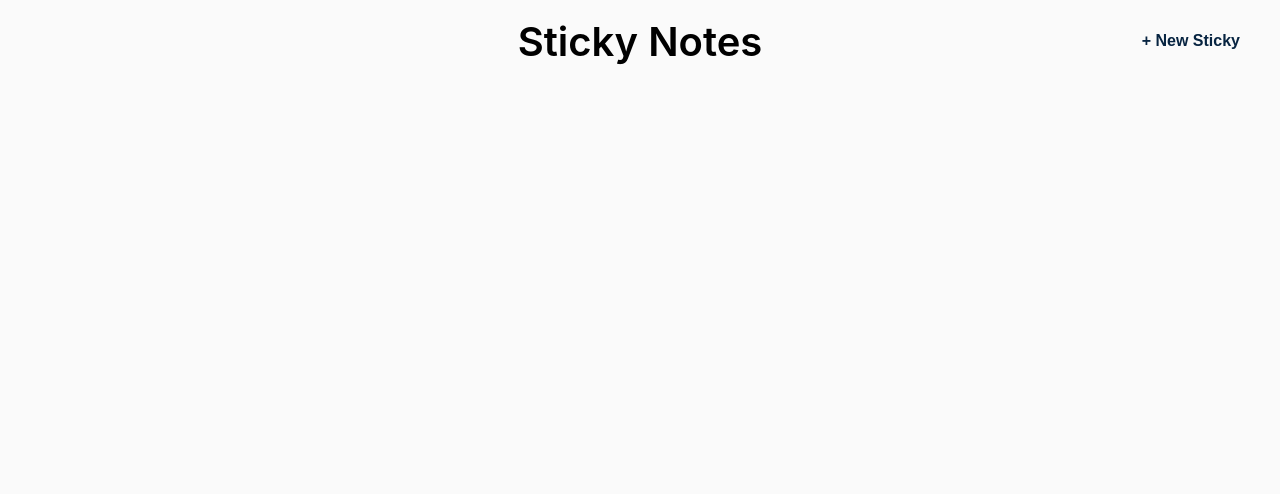
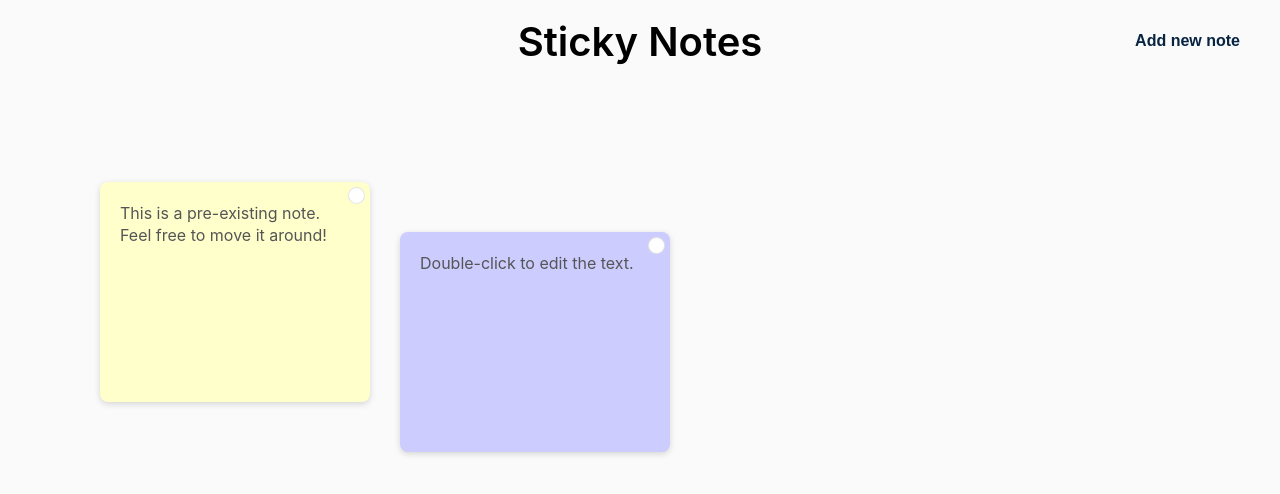
Before and after one commit to RBCHK/sticky-notes, a React (Vite) app: page / in a window 1280 px wide. Shown: the top 494 px of the page. Built offline with nearby package versions, Linux system fonts and the light colour scheme.

Commit message:
feat(notes): Implement note asynchronous saving via mock API and localStorage persistence

```diff
--- a/src/App.tsx
+++ b/src/App.tsx
@@ -1,9 +1,10 @@
-import { useState, useRef, useCallback } from 'react';
-import useLocalStorageState from './hooks/useLocalStorageState';
+import { useState, useRef, useCallback, useEffect, useMemo } from 'react';
 import StickyNote from './components/StickyNote/StickyNote';
 import { TrashZone } from './components/TrashZone/TrashZone';
 import type { Note } from './types/note';
 import { NOTE_COLORS } from './types/note';
+import * as api from './services/api';
+import { debounce } from './utils/debounce';
 
 import './App.css';
 
@@ -13,52 +14,141 @@ const DEFAULT_NOTE_COLOR = NOTE_COLORS[0];
 const DEFAULT_NOTE_TEXT = '';
 
 function App() {
-  const [notes, setNotes] = useLocalStorageState<Note[]>('notes', []);
+  const [notes, setNotes] = useState<Note[]>([]);
+  const [isLoading, setIsLoading] = useState(true);
+  const [error, setError] = useState<string | null>(null);
+
   const notesAreaRef = useRef<HTMLElement>(null);
   const trashZoneRef = useRef<HTMLDivElement>(null);
   const [draggingNoteId, setDraggingNoteId] = useState<string | null>(null);
   const [isOverTrash, setIsOverTrash] = useState(false);
 
-  function handleAddNote() {
+  useEffect(() => {
+    const fetchNotes = async () => {
+      try {
+        setError(null);
+        setIsLoading(true);
+        const fetchedNotes = await api.getNotes();
+        setNotes(fetchedNotes);
+      } catch (err) {
+        setError('Failed to fetch notes. Please try refreshing the page.');
+        console.error(err);
+      } finally {
+        setIsLoading(false);
+      }
+    };
+    fetchNotes();
+  }, []);
+
+  const handleUpdateNote = useCallback(
+    async (noteId: string, updatedFields: Partial<Omit<Note, 'id'>>) => {
+      const originalNotes = [...notes];
+      const updatedNote = notes.find((n) => n.id === noteId);
+      if (!updatedNote) return;
+
+      const newNotes = notes.map((note) =>
+        note.id === noteId ? { ...note, ...updatedFields } : note
+      );
+      setNotes(newNotes);
+
+      try {
+        await api.updateNote(noteId, updatedFields);
+      } catch (err) {
+        setError(`Failed to update note. Please try again.`);
+        console.error(err);
+        setNotes(originalNotes); // Revert on failure
+      }
+    },
+    [notes]
+  );
+
+  async function handleAddNote() {
     const notesArea = notesAreaRef.current;
     if (!notesArea) return;
 
     const { width: areaWidth, height: areaHeight } = notesArea.getBoundingClientRect();
 
-    // Center the note and add a small random offset
     const x = areaWidth / 2 - DEFAULT_NOTE_WIDTH / 2 + (Math.random() * 50 - 25);
     const y = areaHeight / 2 - DEFAULT_NOTE_HEIGHT / 2 + (Math.random() * 50 - 25);
 
-    const maxZIndex = notes.length > 0 ? Math.max(...notes.map((note) => note.zIndex)) : 0;
-
-    const newNote: Note = {
-      id: `note_${Date.now()}`,
+    const noteData = {
       text: DEFAULT_NOTE_TEXT,
       color: DEFAULT_NOTE_COLOR,
       position: { x, y },
       size: { width: DEFAULT_NOTE_WIDTH, height: DEFAULT_NOTE_HEIGHT },
-      zIndex: maxZIndex + 1,
     };
 
-    setNotes([...notes, newNote]);
+    // Optimistic update with a temporary ID
+    const tempId = `temp_${Date.now()}`;
+    const maxZIndex = notes.length > 0 ? Math.max(...notes.map((note) => note.zIndex)) : 0;
+    const tempNewNote: Note = {
+      ...noteData,
+      id: tempId,
+      zIndex: maxZIndex + 1,
+      isSaving: true, // Mark as saving
+    };
+    setNotes([...notes, tempNewNote]);
+
+    try {
+      const savedNote = await api.createNote(noteData);
+      // Replace temporary note with the real one from the server
+      setNotes((prevNotes) =>
+        prevNotes.map((n) => (n.id === tempId ? { ...savedNote, isSaving: false } : n))
+      );
+    } catch (err) {
+      setError('Failed to create a new note. Please try again.');
+      console.error(err);
+      // Revert optimistic update
+      setNotes((prevNotes) => prevNotes.filter((n) => n.id !== tempId));
+    }
   }
 
-  const handleDeleteNote = useCallback((noteId: string) => {
-    setNotes((prevNotes) => prevNotes.filter((note) => note.id !== noteId));
-  }, []);
+  const handleDeleteNote = useCallback(
+    async (noteId: string) => {
+      const originalNotes = [...notes];
+      setNotes((prevNotes) => prevNotes.filter((note) => note.id !== noteId));
 
-  const handleUpdateNoteColor = useCallback((noteId: string) => {
-    setNotes((prevNotes) =>
-      prevNotes.map((note) => {
-        if (note.id === noteId) {
-          const currentColorIndex = NOTE_COLORS.indexOf(note.color);
-          const nextColorIndex = (currentColorIndex + 1) % NOTE_COLORS.length;
-          return { ...note, color: NOTE_COLORS[nextColorIndex] };
-        }
-        return note;
-      })
-    );
-  }, []);
+      try {
+        await api.deleteNote(noteId);
+      } catch (err) {
+        setError('Failed to delete the note. Please try again.');
+        console.error(err);
+        setNotes(originalNotes);
+      }
+    },
+    [notes]
+  );
+
+  const handleUpdateNoteColor = useCallback(
+    (noteId: string) => {
+      const noteToUpdate = notes.find((n) => n.id === noteId);
+      if (!noteToUpdate) return;
+
+      const currentColorIndex = NOTE_COLORS.indexOf(noteToUpdate.color);
+      const nextColorIndex = (currentColorIndex + 1) % NOTE_COLORS.length;
+      const newColor = NOTE_COLORS[nextColorIndex];
+      handleUpdateNote(noteId, { color: newColor });
+    },
+    [notes, handleUpdateNote]
+  );
+
+  // --- Debounce Logic ---
+  // Create a stable ref to the latest handleUpdateNote function
+  const handleUpdateNoteRef = useRef(handleUpdateNote);
+  useEffect(() => {
+    handleUpdateNoteRef.current = handleUpdateNote;
+  }, [handleUpdateNote]);
+
+  // Create a memoized debounced function that never changes
+  const debouncedUpdateNote = useMemo(
+    () =>
+      debounce((noteId: string, updatedFields: Partial<Omit<Note, 'id'>>) => {
+        // Always call the latest version of handleUpdateNote from the ref
+        handleUpdateNoteRef.current(noteId, updatedFields);
+      }, 300),
+    [] // Empty dependency array ensures this is created only once
+  );
+  // --- End Debounce Logic ---
 
   const handleDragEnd = useCallback(
     (noteId: string, { isDroppedOnTrash }: { isDroppedOnTrash: boolean }) => {
@@ -71,28 +161,29 @@ function App() {
     [handleDeleteNote]
   );
 
-  const handleMoveNoteToFront = useCallback((noteId: string) => {
-    setDraggingNoteId(noteId);
-    setNotes((prevNotes) => {
-      const maxZIndex =
-        prevNotes.length > 0 ? Math.max(...prevNotes.map((note) => note.zIndex)) : 0;
+  const handleMoveNoteToFront = useCallback(
+    (noteId: string) => {
+      setDraggingNoteId(noteId);
+      const maxZIndex = notes.length > 0 ? Math.max(...notes.map((note) => note.zIndex)) : 0;
+      const currentNote = notes.find((n) => n.id === noteId);
 
-      const currentNote = prevNotes.find((n) => n.id === noteId);
-      if (currentNote && currentNote.zIndex === maxZIndex) {
-        return prevNotes;
+      if (currentNote && currentNote.zIndex <= maxZIndex) {
+        handleUpdateNote(noteId, { zIndex: maxZIndex + 1 });
       }
-
-      return prevNotes.map((n) => (n.id === noteId ? { ...n, zIndex: maxZIndex + 1 } : n));
-    });
-  }, []);
+    },
+    [notes, handleUpdateNote]
+  );
 
   const handleUpdateNotePosition = useCallback(
     (noteId: string, newPosition: { x: number; y: number }) => {
+      // Optimistic update for smooth dragging
       setNotes((prevNotes) =>
         prevNotes.map((note) => (note.id === noteId ? { ...note, position: newPosition } : note))
       );
+      // Debounced call for API update using our stable debounced function
+      debouncedUpdateNote(noteId, { position: newPosition });
     },
-    []
+    [debouncedUpdateNote]
   );
 
   const handleUpdateNoteSize = useCallback(
@@ -100,25 +191,35 @@ function App() {
       setNotes((prevNotes) =>
         prevNotes.map((note) => (note.id === noteId ? { ...note, size: newSize } : note))
       );
+      debouncedUpdateNote(noteId, { size: newSize });
     },
-    []
+    [debouncedUpdateNote]
   );
 
-  const handleUpdateNoteText = useCallback((noteId: string, newText: string) => {
-    setNotes((prevNotes) =>
-      prevNotes.map((note) => (note.id === noteId ? { ...note, text: newText } : note))
-    );
-  }, []);
+  const handleUpdateNoteText = useCallback(
+    (noteId: string, newText: string) => {
+      handleUpdateNote(noteId, { text: newText });
+    },
+    [handleUpdateNote]
+  );
 
   return (
     <div className="app-container">
       <header className="app-header">
         <h1 className="logo">Sticky Notes</h1>
-        <button className="add-note-btn" onClick={handleAddNote}>
-          + New Sticky
+        <button className="add-note-btn" onClick={handleAddNote} disabled={isLoading}>
+          Add new note
         </button>
       </header>
       <main className="notes-area" ref={notesAreaRef}>
+        {isLoading && <div className="loading-indicator">Loading notes...</div>}
+        {error && <div className="error-message">{error}</div>}
+        {!isLoading && !error && notes.length === 0 && (
+          <div className="empty-state">
+            <h2>No notes yet!</h2>
+            <p>Click "Add new note" to get started.</p>
+          </div>
+        )}
         {notes.map((note) => (
           <StickyNote
             key={note.id}
--- a/src/components/StickyNote/StickyNote.module.css
+++ b/src/components/StickyNote/StickyNote.module.css
@@ -56,17 +56,18 @@
 
 .colorChangeButton {
   position: absolute;
-  top: 8px;
-  right: 8px;
-  width: 16px;
-  height: 16px;
+  top: 5px;
+  right: 5px;
+  width: 15px;
+  height: 15px;
   border-radius: 50%;
-  border: 1px solid rgba(131, 49, 49, 0.1);
+  border: 1px solid rgba(0, 0, 0, 0.1);
   cursor: pointer;
-  background-color: #fafafa;
-  transition: transform 0.2s;
+  background-color: #fff; /* Just an example, can be transparent */
 }
 
-.colorChangeButton:hover {
-  transform: scale(1.2);
+.stickyNote.saving {
+  opacity: 0.7;
+  cursor: wait;
+  box-shadow: 0 4px 12px rgba(0, 0, 0, 0.1);
 }
--- a/src/components/StickyNote/StickyNote.tsx
+++ b/src/components/StickyNote/StickyNote.tsx
@@ -29,7 +29,7 @@ export function StickyNote({
   boundaryElement,
   trashZoneRef,
 }: StickyNoteProps) {
-  console.log(`Ререндер заметки: ${note.id}`);
+  const { isSaving } = note;
   const [isEditing, setIsEditing] = useState(false);
   const [localText, setLocalText] = useState(note.text);
   const textareaRef = useRef<HTMLTextAreaElement>(null);
@@ -90,11 +90,12 @@ export function StickyNote({
 
   const handleDoubleClick = useCallback(
     (e: React.MouseEvent) => {
+      if (isSaving) return;
       e.stopPropagation();
       setIsEditing(true);
       setLocalText(note.text);
     },
-    [note.text]
+    [note.text, isSaving]
   );
 
   useEffect(() => {
@@ -132,7 +133,7 @@ export function StickyNote({
       ref={noteRef}
       className={`${styles.stickyNote} ${isDragging ? styles.dragging : ''} ${
         isOverTrash ? styles.overTrash : ''
-      }`}
+      } ${isSaving ? styles.saving : ''}`}
       style={{
         transform: `translate(${note.position.x}px, ${note.position.y}px)`,
         width: note.size.width,
@@ -140,7 +141,7 @@ export function StickyNote({
         backgroundColor: note.color,
         zIndex: note.zIndex,
       }}
-      onMouseDown={handleDragMouseDown}
+      onMouseDown={!isSaving ? handleDragMouseDown : undefined}
       onDoubleClick={handleDoubleClick}
     >
       <div
@@ -154,9 +155,13 @@ export function StickyNote({
         value={isEditing ? localText : note.text}
         onChange={handleTextChange}
         onBlur={handleBlur}
-        readOnly={!isEditing}
+        readOnly={!isEditing || isSaving}
+        placeholder={isSaving ? 'Saving...' : 'What would you like to do?'}
       />
-      <div className={styles.resizeHandle} onMouseDown={handleResizeMouseDown} />
+      <div
+        className={styles.resizeHandle}
+        onMouseDown={!isSaving ? handleResizeMouseDown : undefined}
+      />
     </div>
   );
 }
--- /dev/null
+++ b/src/services/api.ts
@@ -0,0 +1,126 @@
+import type { Note } from '../types/note';
+
+const LOCAL_STORAGE_KEY = 'sticky-notes-data';
+
+const initialNotes: Note[] = [
+  {
+    id: 'note_1',
+    text: 'This is a pre-existing note. Feel free to move it around!',
+    color: '#ffffcc',
+    position: { x: 100, y: 100 },
+    size: { width: 250, height: 200 },
+    zIndex: 1,
+  },
+  {
+    id: 'note_2',
+    text: 'Double-click to edit the text.',
+    color: '#ccccff',
+    position: { x: 400, y: 150 },
+    size: { width: 250, height: 200 },
+    zIndex: 2,
+  },
+];
+
+// --- LocalStorage Logic ---
+let notes: Note[] = [];
+
+const loadNotes = () => {
+  try {
+    const storedNotes = localStorage.getItem(LOCAL_STORAGE_KEY);
+    if (storedNotes) {
+      notes = JSON.parse(storedNotes);
+      console.log('API: Loaded notes from LocalStorage.');
+    } else {
+      // If no notes in storage, use initial notes and save them
+      notes = initialNotes;
+      saveNotes();
+      console.log('API: No notes in LocalStorage, initialized with default notes.');
+    }
+  } catch (error) {
+    console.error('API: Failed to load notes from LocalStorage, using initial notes.', error);
+    notes = initialNotes;
+  }
+};
+
+const saveNotes = () => {
+  try {
+    localStorage.setItem(LOCAL_STORAGE_KEY, JSON.stringify(notes));
+  } catch (error) {
+    console.error('API: Failed to save notes to LocalStorage.', error);
+  }
+};
+
+// Initial load when the module is first imported
+loadNotes();
+
+// Mock API latency
+const API_LATENCY = 500;
+
+// --- API Functions ---
+
+export const getNotes = async (): Promise<Note[]> => {
+  console.log('API: Fetching notes...');
+  return new Promise((resolve) => {
+    setTimeout(() => {
+      console.log('API: Fetched notes successfully.', notes);
+      resolve([...notes]);
+    }, API_LATENCY);
+  });
+};
+
+export const createNote = async (
+  noteData: Omit<Note, 'id' | 'zIndex'> & { id?: string }
+): Promise<Note> => {
+  console.log('API: Creating note...', noteData);
+  return new Promise((resolve) => {
+    setTimeout(() => {
+      const maxZIndex = notes.length > 0 ? Math.max(...notes.map((n) => n.zIndex)) : 0;
+      const newNote: Note = {
+        id: `note_${Date.now()}`,
+        ...noteData,
+        zIndex: maxZIndex + 1,
+      };
+      notes.push(newNote);
+      saveNotes(); // Persist changes
+      console.log('API: Created note successfully.', newNote);
+      resolve(newNote);
+    }, API_LATENCY);
+  });
+};
+
+export const updateNote = async (
+  noteId: string,
+  updateData: Partial<Omit<Note, 'id'>>
+): Promise<Note> => {
+  console.log(`API: Updating note ${noteId}...`, updateData);
+  return new Promise((resolve, reject) => {
+    setTimeout(() => {
+      const noteIndex = notes.findIndex((n) => n.id === noteId);
+      if (noteIndex === -1) {
+        console.error(`API: Note with id ${noteId} not found.`);
+        return reject(new Error('Note not found'));
+      }
+      notes[noteIndex] = { ...notes[noteIndex], ...updateData };
+      saveNotes(); // Persist changes
+      console.log('API: Updated note successfully.', notes[noteIndex]);
+      resolve(notes[noteIndex]);
+    }, API_LATENCY);
+  });
+};
+
+export const deleteNote = async (noteId: string): Promise<{ id: string }> => {
+  console.log(`API: Deleting note ${noteId}...`);
+  return new Promise((resolve, reject) => {
+    setTimeout(() => {
+      const noteIndex = notes.findIndex((n) => n.id === noteId);
+      if (noteIndex === -1) {
+        console.error(`API: Note with id ${noteId} not found.`);
+        return reject(new Error('Note not found'));
+      }
+      notes.splice(noteIndex, 1);
+      saveNotes(); // Persist changes
+      console.log(`API: Deleted note ${noteId} successfully.`);
+      resolve({ id: noteId });
+    }, API_LATENCY);
+  });
+};
--- a/src/types/note.ts
+++ b/src/types/note.ts
@@ -10,4 +10,5 @@ export interface Note {
   color: NoteColor;
   zIndex: number;
   isOverTrash?: boolean;
+  isSaving?: boolean;
 }
--- /dev/null
+++ b/src/utils/debounce.ts
@@ -0,0 +1,20 @@
+// eslint-disable-next-line @typescript-eslint/no-explicit-any
+export function debounce<T extends (...args: any[]) => void>(
+  func: T,
+  wait: number
+): (...args: Parameters<T>) => void {
+  let timeout: ReturnType<typeof setTimeout> | null;
+
+  return function executedFunction(...args: Parameters<T>) {
+    const later = () => {
+      timeout = null;
+      func(...args);
+    };
+
+    if (timeout) {
+      clearTimeout(timeout);
+    }
+
+    timeout = setTimeout(later, wait);
+  };
+}
```
Also changed, not shown: src/App.css (+29 -0 lines).
